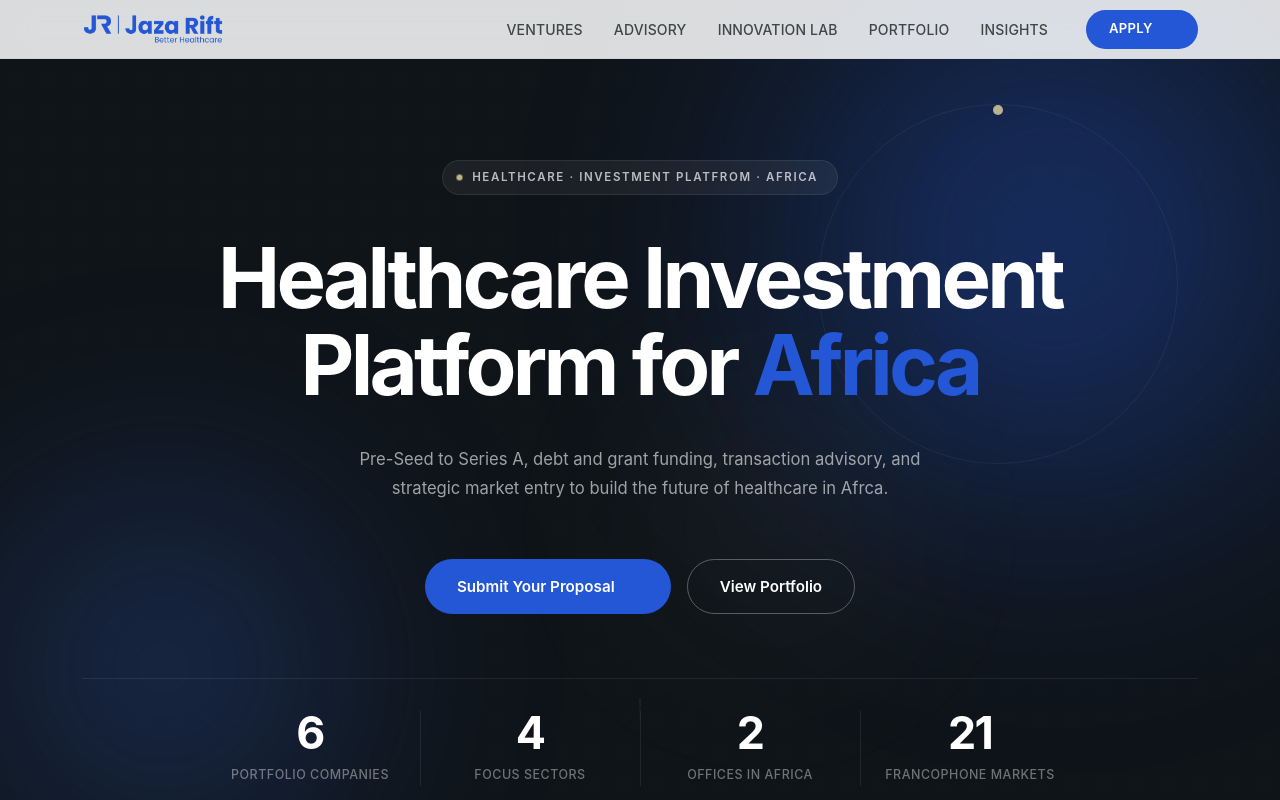
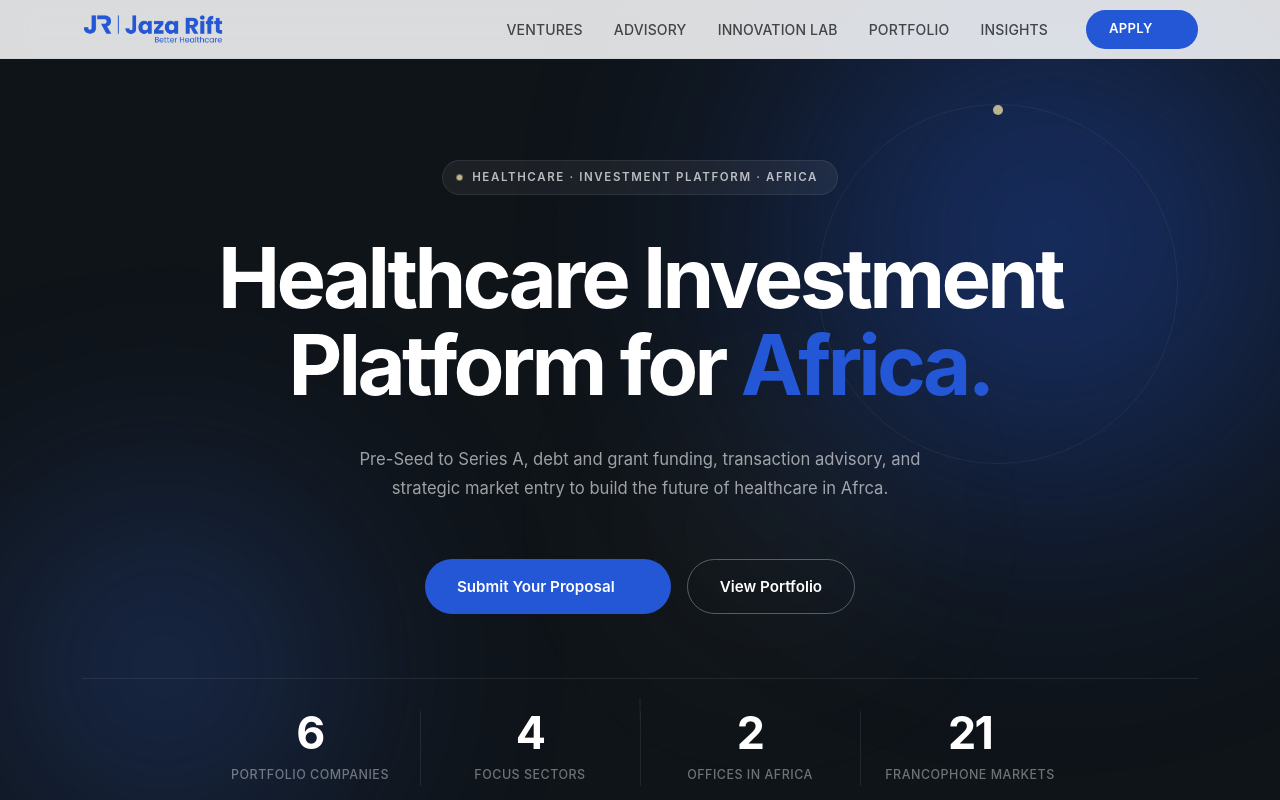
Before and after one commit to asimepartners/jazarift, a React (Vite) app: page / in a window 1280 px wide. Shown: the top 800 px of the page. Built offline with nearby package versions, Linux system fonts and the light colour scheme; some icons are missing.

Commit message:
jaza20260424update_3

```diff
--- a/src/components/Hero.tsx
+++ b/src/components/Hero.tsx
@@ -35,14 +35,14 @@ export default function Hero() {
               transition={{ type: 'spring', stiffness: 400, damping: 20 }}
             >
               <span className="wf-hero-badge-dot" />
-              Healthcare · Investment Platfrom · Africa
+              Healthcare · Investment Platform · Africa
             </motion.div>
           </BlurIn>
 
           <FadeUp>
             <h1 className="wf-hero-h1">
               Healthcare Investment <br />
-              Platform for <span className="wf-hero-accent">Africa</span>
+              Platform for <span className="wf-hero-accent">Africa.</span>
             </h1>
           </FadeUp>
 
```
